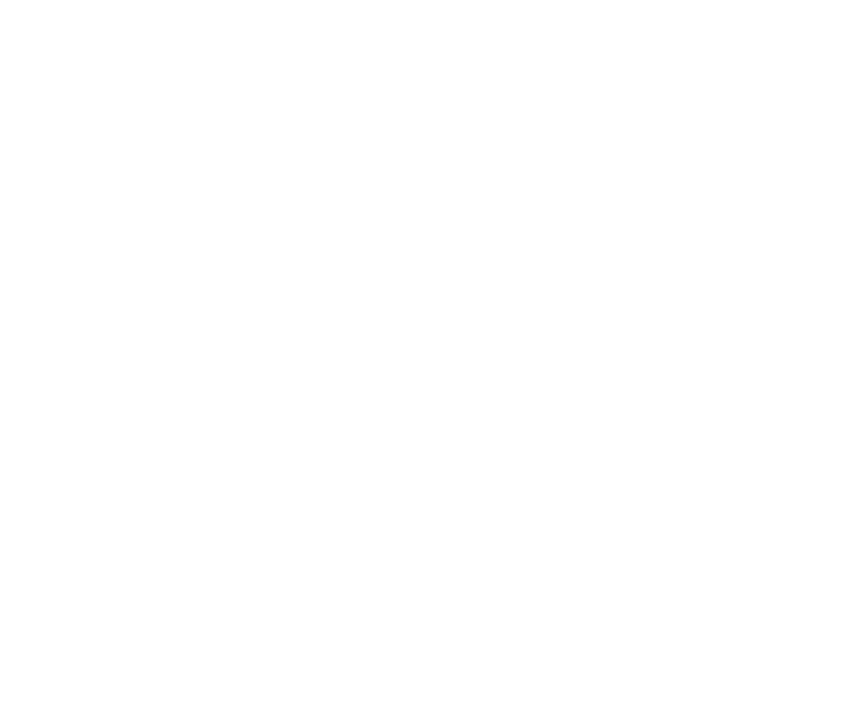
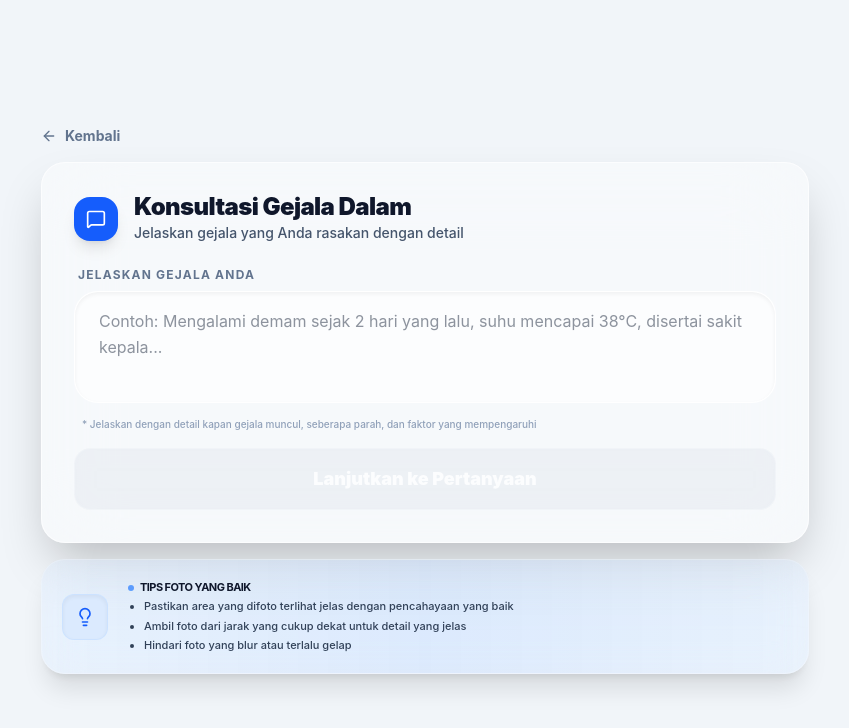
Before and after one commit to Fauzii28/lomba-web-design, a React (Vite) app: page /deskripsi-gejala in a window 1280 px wide. Before the commit this address had no page. Shown: the top 728 px of the page, without its empty margins (215-1064 px from the left). Built offline with nearby package versions, Linux system fonts and the light colour scheme.

Commit message:
alahalah

```diff
--- a/src/App.tsx
+++ b/src/App.tsx
@@ -10,6 +10,7 @@ import AuthPage from './pages/AuthPage';
 import RegisterPage from './pages/RegisterPage';
 // Catatan: Di laptopmu pastikan filenya bernama Dashboard.tsx
 import Dashboard from './pages/Dashboard';
+import DeskripsiGejalaPage from './pages/DeskripsiGejalaPage';
 
 
 // --- BARU: Import Halaman Hasil (ResultPage) ---
@@ -27,7 +28,7 @@ export default function App() {
 
         {/* Jalur Dashboard: Jika user sudah login, arahkan ke halaman Bolt */}
         <Route path="/dashboard" element={<Dashboard />} />
-
+        <Route path="/deskripsi-gejala" element={<DeskripsiGejalaPage />} />
         {/* Jalur Kuis */}
         <Route path="/questionnairepage" element={<QuestionnairePage />} />
 
--- a/src/pages/Dashboard.tsx
+++ b/src/pages/Dashboard.tsx
@@ -84,7 +84,7 @@ export default function Dashboard() {
           </div>
 
          <div
-            onClick={() => navigate('/questionnairepage', { state: { tipeKuis: 'dalam' } })}
+            onClick={() => navigate('/deskripsi-gejala')}
             className="bg-white/60 backdrop-blur-md border border-white/80 rounded-3xl p-8 shadow-xl
                        hover:border-blue-400 hover:shadow-blue-100 hover:-translate-y-2 transition-all cursor-pointer group relative overflow-hidden"
           >
--- /dev/null
+++ b/src/pages/DeskripsiGejalaPage.tsx
@@ -0,0 +1,158 @@
+import { useState } from 'react';
+import { useNavigate } from 'react-router-dom';
+import { ArrowLeft, MessageSquare, Lightbulb } from 'lucide-react';
+
+export default function DeskripsiGejalaPage() {
+  const navigate = useNavigate();
+  const [deskripsi, setDeskripsi] = useState('');
+
+  const handleNext = () => {
+    navigate('/questionnairepage', { state: { tipeKuis: 'dalam', deskripsiAwal: deskripsi } });
+  };
+
+  return (
+    // h-screen mengunci tinggi, overflow-hidden mematikan scroll
+    <div className="h-screen w-full bg-slate-100 overflow-hidden relative font-sans flex items-center justify-center p-6">
+
+      {/* --- EFEK LATAR BELAKANG --- */}
+      <div
+        style={{ width: '600px', height: '600px', borderRadius: '50%', filter: 'blur(80px)' }}
+        className="absolute -top-20 -left-20 bg-blue-500/20 pointer-events-none -z-10 animate-pulse"
+      ></div>
+      <div
+        style={{ width: '500px', height: '500px', borderRadius: '50%', filter: 'blur(80px)' }}
+        className="absolute -bottom-20 -right-20 bg-indigo-500/20 pointer-events-none -z-10"
+      ></div>
+
+      <div className="max-w-3xl w-full flex flex-col relative z-10">
+
+        {/* Tombol Back */}
+        <button
+          onClick={() => navigate('/dashboard')}
+          className="flex items-center gap-2 text-slate-500 hover:text-blue-600 font-bold mb-4 transition-colors group w-fit"
+        >
+          <ArrowLeft className="w-4 h-4 group-hover:-translate-x-1 transition-transform" />
+          <span className="text-sm">Kembali</span>
+        </button>
+
+        {/* --- MAIN CARD (LIQUID GLASS) --- */}
+        <div className="bg-white/40 backdrop-blur-2xl border border-white/60 rounded-3xl p-8 shadow-2xl flex flex-col">
+          <div className="flex items-center gap-4 mb-6">
+            <div className="bg-blue-600 p-3 rounded-2xl shadow-lg">
+              <MessageSquare className="w-5 h-5 text-white" />
+            </div>
+            <div>
+              <h1 className="text-2xl font-black text-slate-900 tracking-tight leading-none">Konsultasi Gejala Dalam</h1>
+              <p className="text-sm text-slate-600 font-medium mt-1">Jelaskan gejala yang Anda rasakan dengan detail</p>
+            </div>
+          </div>
+
+          <div className="space-y-4">
+            <div>
+              <label className="block text-xs font-bold text-slate-500 mb-2 ml-1 uppercase tracking-widest">
+                Jelaskan Gejala Anda
+              </label>
+
+              {/* KOTAK DESKRIPSI DIKECILKAN (h-28) */}
+              <textarea
+                value={deskripsi}
+                onChange={(e) => setDeskripsi(e.target.value)}
+                placeholder="Contoh: Mengalami demam sejak 2 hari yang lalu, suhu mencapai 38°C, disertai sakit kepala..."
+                className="w-full h-28 px-6 py-4 rounded-3xl bg-white/60 border border-white/80 focus:outline-none focus:border-blue-400 focus:ring-4 focus:ring-blue-400/10 transition-all text-slate-800 shadow-inner resize-none text-base leading-relaxed"
+              ></textarea>
+
+              <p className="text-[10px] text-slate-400 mt-2 ml-2 font-medium">
+                * Jelaskan dengan detail kapan gejala muncul, seberapa parah, dan faktor yang mempengaruhi
+              </p>
+            </div>
+
+            {/* TOMBOL LANJUT (LINEAR GRADIENT & NO []) */}
+            <button
+              onClick={handleNext}
+              disabled={!deskripsi.trim()}
+              style={{
+                background: deskripsi.trim()
+                  ? 'linear-gradient(90deg, rgba(16, 185, 129, 0.8), rgba(20, 184, 166, 0.8))'
+                  : 'rgba(203, 213, 225, 0.5)',
+                backdropFilter: 'blur(10px)',
+                WebkitBackdropFilter: 'blur(10px)',
+                border: '1px solid rgba(255, 255, 255, 0.3)',
+              }}
+              className={`w-full py-4 rounded-2xl flex items-center justify-center font-black text-lg transition-all relative overflow-hidden group
+                ${deskripsi.trim() ? 'cursor-pointer active:scale-95 shadow-xl shadow-emerald-500/10' : 'cursor-not-allowed opacity-50'}`}
+            >
+              <div className="absolute inset-0 translate-x-full group-hover:-translate-x-full transition-transform duration-700 bg-linear-to-r from-transparent via-white/20 to-transparent"></div>
+
+              <span className="relative z-10 text-white">Lanjutkan ke Pertanyaan</span>
+            </button>
+          </div>
+        </div>
+
+        {/* --- TIPS CARD (TETAP ADA) --- */}
+        {/* --- TIPS CARD (IPHONE LIQUID GLASS - PASTI MUNCUL & ANTI []) --- */}
+        <div
+          style={{
+            // 1. Dasar Kaca Transparan (Biru Sangat Tipis)
+            background: 'rgba(219, 234, 254, 0.3)',
+            // 2. Backdrop Blur Tebal (Efek Kaca iPhone)
+            backdropFilter: 'blur(20px) saturate(180%)',
+            WebkitBackdropFilter: 'blur(20px) saturate(180%)',
+            // 3. Border Putih Tipis
+            border: '1px solid rgba(255, 255, 255, 0.2)',
+          }}
+          className="mt-4 rounded-3xl p-5 flex gap-5 items-center shadow-xl relative overflow-hidden group transition-all duration-300"
+        >
+
+          {/* --- EFEK CAIRAN BERGERAK (LIQUID GLOW ANIMATION) --- */}
+          {/* Lapisan 1: Gradasi Biru Cair yang Mengalir di Balik Teks */}
+          <div
+            style={{
+              background: 'linear-gradient(90deg, transparent, rgba(37, 99, 235, 0.25), rgba(79, 70, 229, 0.15), transparent)',
+            }}
+            // Animate-pulse agar intensitas cahayanya naik turun
+            className="absolute inset-0 w-full h-full -translate-x-[150%] skew-x-12
+                       animate-pulse pointer-events-none -z-10 group-hover:duration-700"
+          ></div>
+
+          {/* Lapisan 2: Overlay Glossy iPhone yang Mengalir (Cepat) */}
+          <div
+            style={{
+              background: 'linear-gradient(90deg, transparent, rgba(255, 255, 255, 0.03), transparent)',
+            }}
+            // Animasi 'Wuss' saat Hover (Durasi 700ms)
+            className="absolute inset-0 w-full h-full -translate-x-[150%] skew-x-12
+                       group-hover:translate-x-[150%] transition-transform duration-700 ease-in-out"></div>
+
+          {/* Lapisan 3: Glow Flow yang Mengalir Terus Menurun (Lambat) */}
+          <div
+            style={{
+              background: 'linear-gradient(90deg, transparent, rgba(59, 130, 246, 0.1), transparent)',
+            }}
+            // Animate-spin agar ada efek warna berputar lambat di pojok
+            className="absolute inset-0 w-full h-full animate-spin-slow pointer-events-none -z-10 opacity-70"
+          ></div>
+
+
+          {/* --- KONTEN CARD (Z-10 AGAR DI ATAS CAIRAN) --- */}
+          <div className="bg-blue-100 p-3 rounded-xl text-blue-600 shadow-inner relative z-10 border border-blue-200/50">
+            <Lightbulb className="w-5 h-5" />
+          </div>
+          <div className="text-[11px] leading-snug relative z-10 space-y-1">
+            <h3 className="font-bold text-slate-900 uppercase tracking-tighter mr-1 flex items-center gap-1.5">
+              {/* Titik kecil biru berkedip */}
+              <span className="w-1.5 h-1.5 bg-blue-500 rounded-full animate-pulse"></span>
+              Tips Foto yang Baik
+            </h3>
+            <ul className="text-slate-700 font-medium list-disc ml-4 space-y-1">
+              <li>Pastikan area yang difoto terlihat jelas dengan pencahayaan yang baik</li>
+              <li>Ambil foto dari jarak yang cukup dekat untuk detail yang jelas</li>
+              <li>Hindari foto yang blur atau terlalu gelap</li>
+            </ul>
+          </div>
+
+        </div>
+
+      </div>
+    </div>
+  );
+}
```
